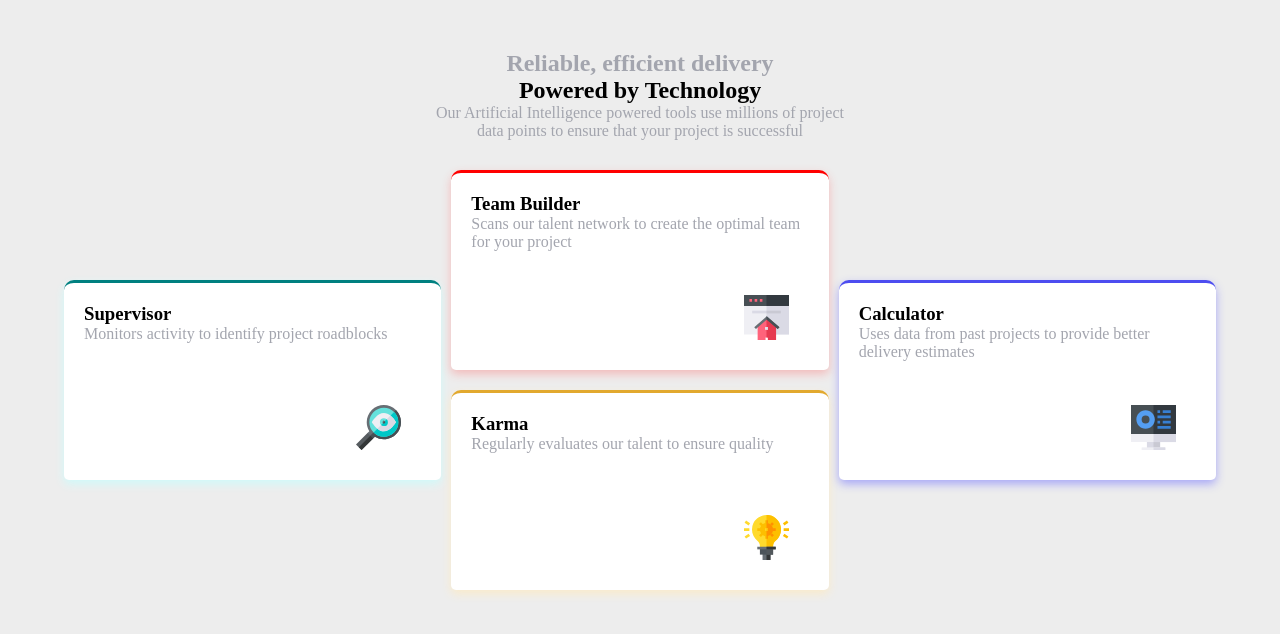
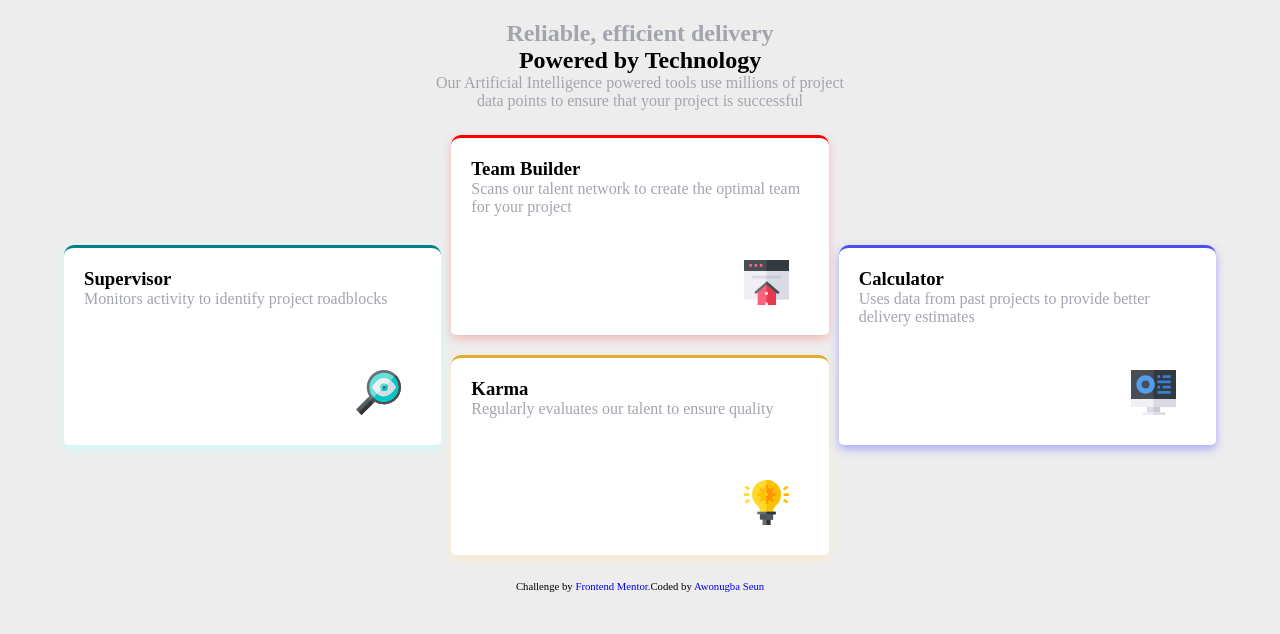
Before and after one commit to seunawonugba/Four-card-feature-section, a plain HTML site: page index.html in a window 1280 px wide. Drawn offline with Linux system fonts and the light colour scheme.

Commit message:
version2

```diff
--- a/css/style.css
+++ b/css/style.css
@@ -7,7 +7,7 @@
 .container{
     width: 100%;
     height: 100vh;
-    padding: 50px 5%;
+    padding: 20px 5%;
     background-color: #EDEDED;
 }
 
@@ -26,7 +26,7 @@
     display: grid;
     grid-template-columns: 1fr 1fr 1fr;
     grid-column-gap: 10px;
-    padding: 30px 0;
+    padding: 25px 0;
     align-items: center;
 
 }
@@ -130,3 +130,12 @@
     bottom: 30px;
     right: 40px;
 }
+
+.card + h6{
+    text-align: center;
+    font-weight: lighter;
+}
+
+a{
+    text-decoration: none;
+}
--- a/index.html
+++ b/index.html
@@ -44,7 +44,7 @@
         </div>
 
 
-
+       <h6>Challenge by <a href="https://www.frontendmentor.io/challenges" target="_blank" rel="noopener noreferrer">Frontend Mentor.</a>Coded by <a href="https://seunawonugba.github.io/Profile-card-component-challenge/">Awonugba Seun</a></h6>
 
 
     </div>
```
